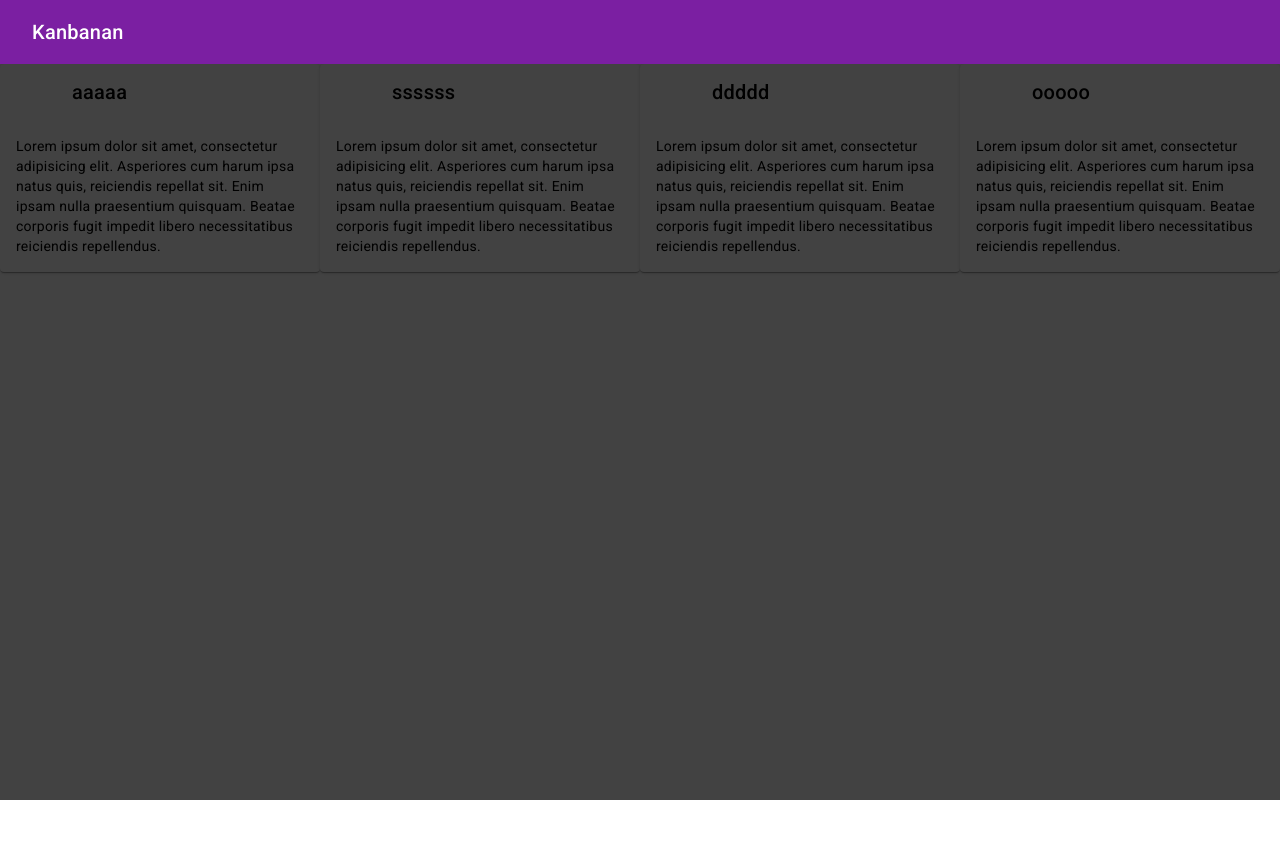
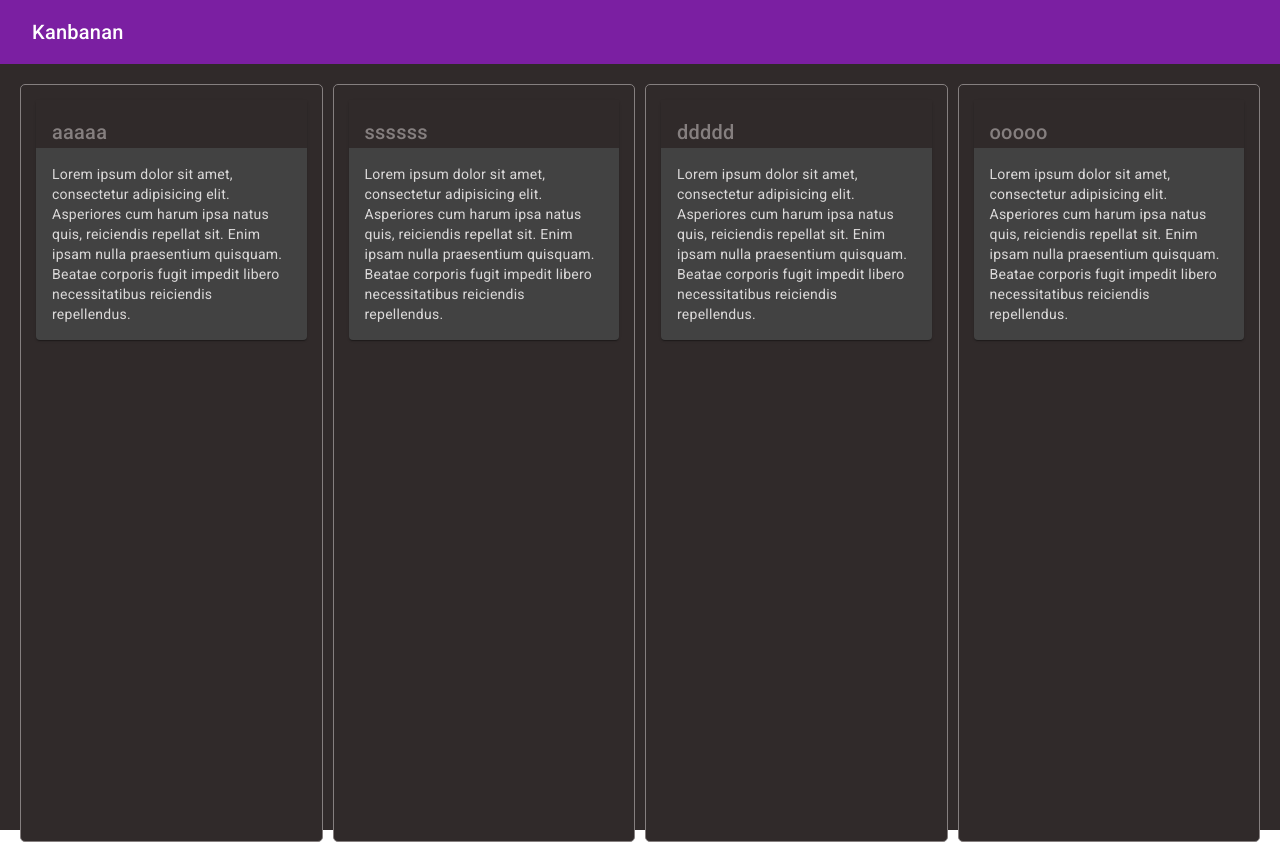
Before and after one commit to Evgenii2104/Kanbanan, an Angular app: page /system in a window 1280 px wide. Before the commit the page ends 800 px from the top, so only its background shows below. Built offline with nearby package versions, Linux system fonts and the light colour scheme.

Commit message:
добавление стилей колонкам

```diff
--- a/src/app/system/board/board-column/board.column.component.html
+++ b/src/app/system/board/board-column/board.column.component.html
@@ -1,11 +1,16 @@
+<div class="container">
   <mat-card>
+    <div class="header">
       <mat-card-header>
-    <div mat-card-avatar class="example-header-image"></div>
         <mat-card-title>{{column.title}}</mat-card-title>
       </mat-card-header>
+    </div>
+    <div class="content">
       <mat-card-content>
         <p>
           Lorem ipsum dolor sit amet, consectetur adipisicing elit. Asperiores cum harum ipsa natus quis, reiciendis repellat sit. Enim ipsam nulla praesentium quisquam. Beatae corporis fugit impedit libero necessitatibus reiciendis repellendus.
         </p>
       </mat-card-content>
+    </div>
   </mat-card>
+</div>
--- a/src/app/system/board/board-column/board.column.component.scss
+++ b/src/app/system/board/board-column/board.column.component.scss
@@ -1,3 +1,15 @@
-.mat-card {
+.container{
   height: 100%;
+  padding: 15px;
+  background-color: rgb(48, 42, 42);
+  border-radius: 5px;
+  border: 1px solid rgb(133, 127, 127);
+
 }
+.header{
+  color: rgb(133, 127, 127);
+  background-color: rgb(48, 42, 42);
+}
+.content{
+  color: rgb(219, 217, 217);
+}
--- a/src/app/system/board/board.component.html
+++ b/src/app/system/board/board.component.html
@@ -1,5 +1,5 @@
 <div class="container">
-  <kb-board-column
+  <kb-board-column class="content"
     *ngFor="let column of columns"
     [column]="column"
   ></kb-board-column>
--- a/src/app/system/board/board.component.scss
+++ b/src/app/system/board/board.component.scss
@@ -3,14 +3,18 @@
   flex-wrap: nowrap;
   flex-direction: row;
   justify-content: space-around;
+  background-color: rgb(48, 42, 42);
+  padding: 15px;
+  height: 100%;
+}
+.content{
+  padding: 5px;
 }
 .kb-board-colum {
-
   flex-basis: auto;
   height: 100%;
-  font-size: 500px;
+  font-size: 15px;
   min-width: 300px;
-  //margin: 20px;
-  //padding: 3px 15px 3px;
   border-radius: 5px;
+  padding: 55px;
 }
```
Lines whose indentation alone changed are shown as unchanged.
